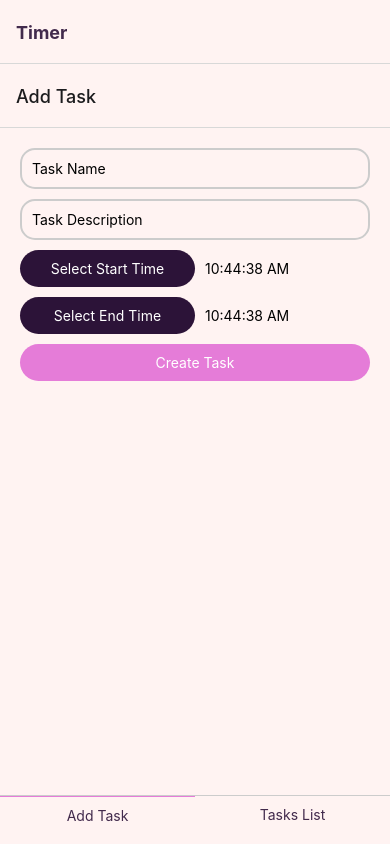
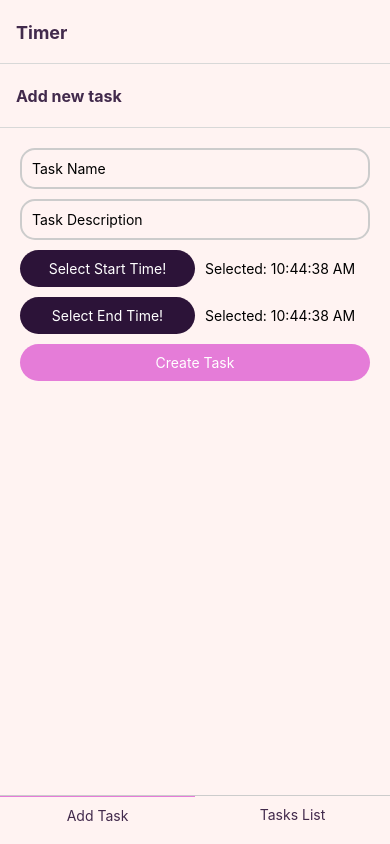
Before and after one commit to SondosSamii/TogglTrack-ReactNative, a React Native app: screen /Home in a window 390 px wide. Built offline with nearby package versions, Linux system fonts and the light colour scheme.

Commit message:
Fix: Selecting time and Navigate to 'Tasks List' after creating a task

```diff
--- a/src/components/CreateTask.js
+++ b/src/components/CreateTask.js
@@ -23,26 +23,26 @@ const CreateTask = ({onSubmit}) => {
   const [showStartTimePicker, setShowStartTimePicker] = useState(false);
   const [showEndTimePicker, setShowEndTimePicker] = useState(false);
 
-  const handleStartTimeChange = selectedTime => {
-    setShowEndTimePicker(Platform.OS === 'ios' ? true : false);
-    setShowStartTimePicker(Platform.OS === 'ios' ? true : false);
-    if (selectedTime) {
-      setFieldValue('startTime', selectedTime.toLocaleTimeString());
-      setStartTime(selectedTime);
-    }
-    setShowStartTimePicker(false);
-    setShowEndTimePicker(false);
+  const handleStartTimeChange = (event, selectedTime) => {
+    const currentTime = selectedTime;
+    showTimepicker(false);
+    setStartTime(currentTime);
+    setFieldValue('startTime', currentTime.toLocaleTimeString());
   };
 
-  const handleEndTimeChange = selectedTime => {
-    setShowStartTimePicker(Platform.OS === 'ios' ? true : false);
-    setShowEndTimePicker(Platform.OS === 'ios' ? true : false);
-    if (selectedTime) {
-      setFieldValue('endTime', selectedTime.toLocaleTimeString());
-      setEndTime(selectedTime);
-    }
-    setShowStartTimePicker(false);
-    setShowEndTimePicker(false);
+  const handleEndTimeChange = (event, selectedTime) => {
+    const currentTime = selectedTime;
+    showTimepicker(false);
+    setEndTime(currentTime);
+    setFieldValue('endTime', currentTime.toLocaleTimeString());
+  };
+
+  const showTimepicker = status => {
+    console.log('Status: ', status);
+    setShowStartTimePicker(status);
+    setShowEndTimePicker(status);
+    setShowStartTimePicker(Platform.OS === 'ios' ? !status : status);
+    setShowEndTimePicker(Platform.OS === 'ios' ? !status : status);
   };
 
   return (
@@ -59,12 +59,26 @@ const CreateTask = ({onSubmit}) => {
           endTime: new Date(),
         }}
         validationSchema={addTaskSchema}
-        onSubmit={onSubmit}>
+        onSubmit={(values, {resetForm}) => {
+          onSubmit(values);
+
+          resetForm(
+            {
+              values: {
+                taskName: '',
+                taskDescription: '',
+              },
+            },
+            setStartTime(new Date()),
+            setEndTime(new Date()),
+          );
+        }}>
         {({
           handleChange,
           handleBlur,
           handleSubmit,
           setFieldValue,
+          resetForm,
           touched,
           errors,
           isValid,
@@ -78,6 +92,7 @@ const CreateTask = ({onSubmit}) => {
               value={values.taskName}
               placeholder="Task Name"
             />
+
             {touched.taskName && errors.taskName && (
               <Text style={FormStyle.error}>{errors.taskName}</Text>
             )}
@@ -113,19 +128,26 @@ const CreateTask = ({onSubmit}) => {
                   },
                 ]}>
                 <Text style={{color: theme ? colors.white : colors.primary}}>
-                  Select Start Time
+                  Select Start Time!
                 </Text>
               </Pressable>
-              {/* <Text>{values.startTime.toLocaleTimeString()}</Text> */}
-              <Text>{startTime.toLocaleTimeString()}</Text>
-            </View>
+
+              {startTime ? (
+                <Text>Selected: {startTime.toLocaleTimeString()}</Text>
+              ) : (
+                ''
+              )}
+
               {showStartTimePicker && (
                 <DateTimePicker
+                  testID="dateTimePicker"
                   value={values.startTime}
                   mode="time"
+                  is24Hour={true}
                   onChange={handleStartTimeChange}
                 />
               )}
+            </View>
 
             <View
               style={{
@@ -147,19 +169,26 @@ const CreateTask = ({onSubmit}) => {
                   },
                 ]}>
                 <Text style={{color: theme ? colors.white : colors.primary}}>
-                  Select End Time
+                  Select End Time!
                 </Text>
               </Pressable>
-              {/* <Text>{values.endTime.toLocaleTimeString()}</Text> */}
-              <Text>{endTime.toLocaleTimeString()}</Text>
-            </View>
+
+              {endTime ? (
+                <Text>Selected: {endTime.toLocaleTimeString()}</Text>
+              ) : (
+                ''
+              )}
+
               {showEndTimePicker && (
                 <DateTimePicker
-                value={values.endTime}
+                  testID="dateTimePicker"
+                  value={endTime}
                   mode="time"
+                  is24Hour={true}
                   onChange={handleEndTimeChange}
                 />
               )}
+            </View>
 
             <Pressable
               onPress={handleSubmit}
--- a/src/components/HomeScreen.js
+++ b/src/components/HomeScreen.js
@@ -1,6 +1,7 @@
 import React, {useState} from 'react';
 import {Text} from 'react-native';
 import {createBottomTabNavigator} from '@react-navigation/bottom-tabs';
+import {useNavigation} from '@react-navigation/native';
 import CreateTask from './CreateTask';
 import TasksList from './TasksList';
 import {colors, getTheme} from '../styles/_themes';
@@ -10,10 +11,12 @@ const Tab = createBottomTabNavigator();
 const HomeScreen = () => {
   const theme = getTheme();
   const [tasks, setTasks] = useState([]);
+  const navigation = useNavigation();
 
   const handleCreateTask = newTask => {
     console.log(newTask);
     setTasks([...tasks, newTask]);
+    navigation.navigate('Tasks List');
   };
 
   return (
@@ -53,9 +56,20 @@ const HomeScreen = () => {
       <Tab.Screen
         name="Add Task"
         options={{
+          headerTitle: props => (
+            <Text
+              style={{
+                color: theme.textColor,
+                fontSize: 16,
+                fontWeight: 'bold',
+              }}>
+              Add new task
+            </Text>
+          ),
           headerStyle: {
             backgroundColor: theme.backgroundColor,
           },
+          headerTintColor: theme.textColor,
         }}>
         {() => <CreateTask onSubmit={handleCreateTask} />}
       </Tab.Screen>
@@ -63,9 +77,20 @@ const HomeScreen = () => {
         name="Tasks List"
         initialParams={{tasks: tasks}}
         options={{
+          headerTitle: props => (
+            <Text
+              style={{
+                color: theme.textColor,
+                fontSize: 16,
+                fontWeight: 'bold',
+              }}>
+              List of your tasks
+            </Text>
+          ),
           headerStyle: {
             backgroundColor: theme.backgroundColor,
           },
+          headerTintColor: theme.textColor,
         }}>
         {() => <TasksList tasks={tasks} />}
       </Tab.Screen>
```
Lines whose indentation alone changed are shown as unchanged.
